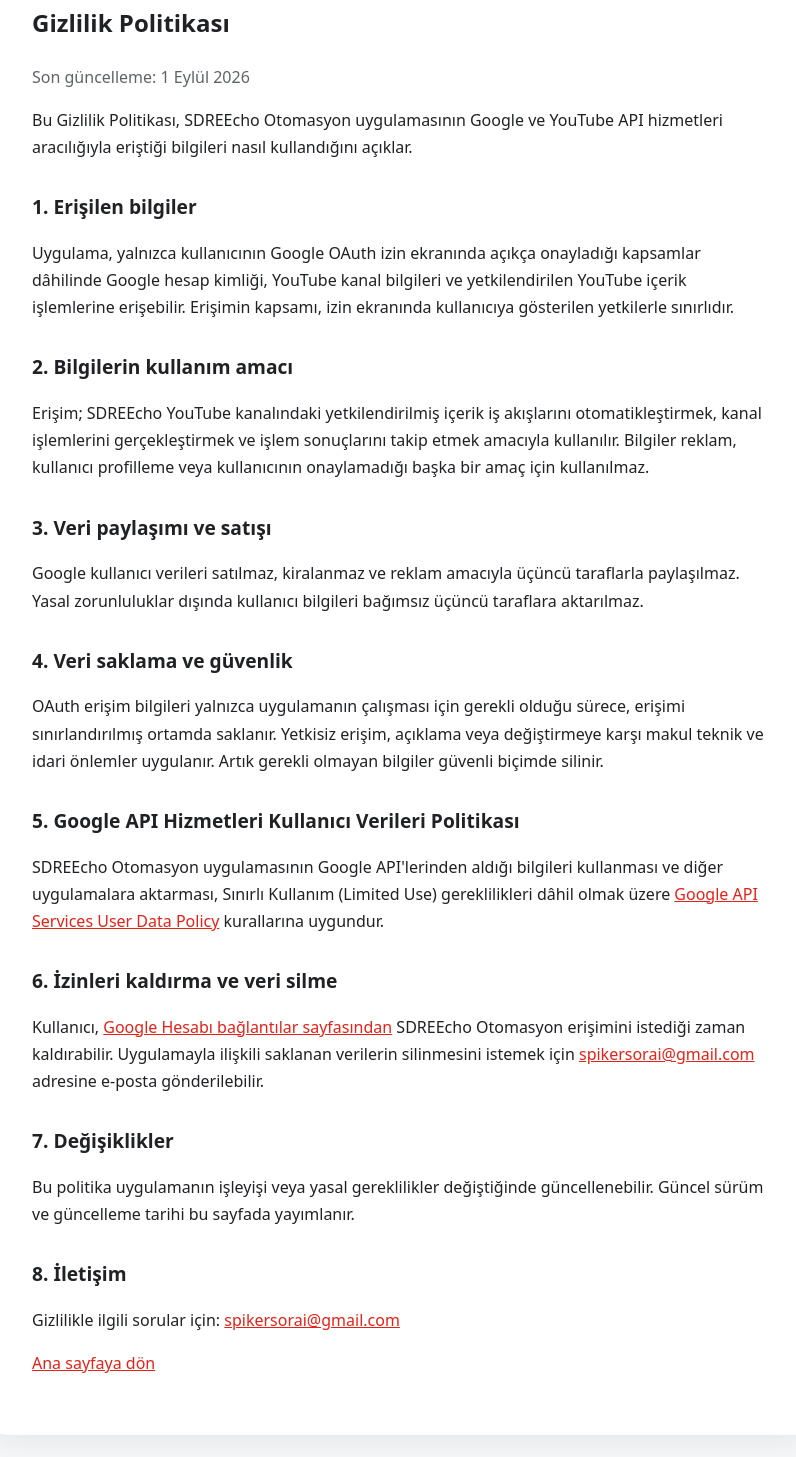
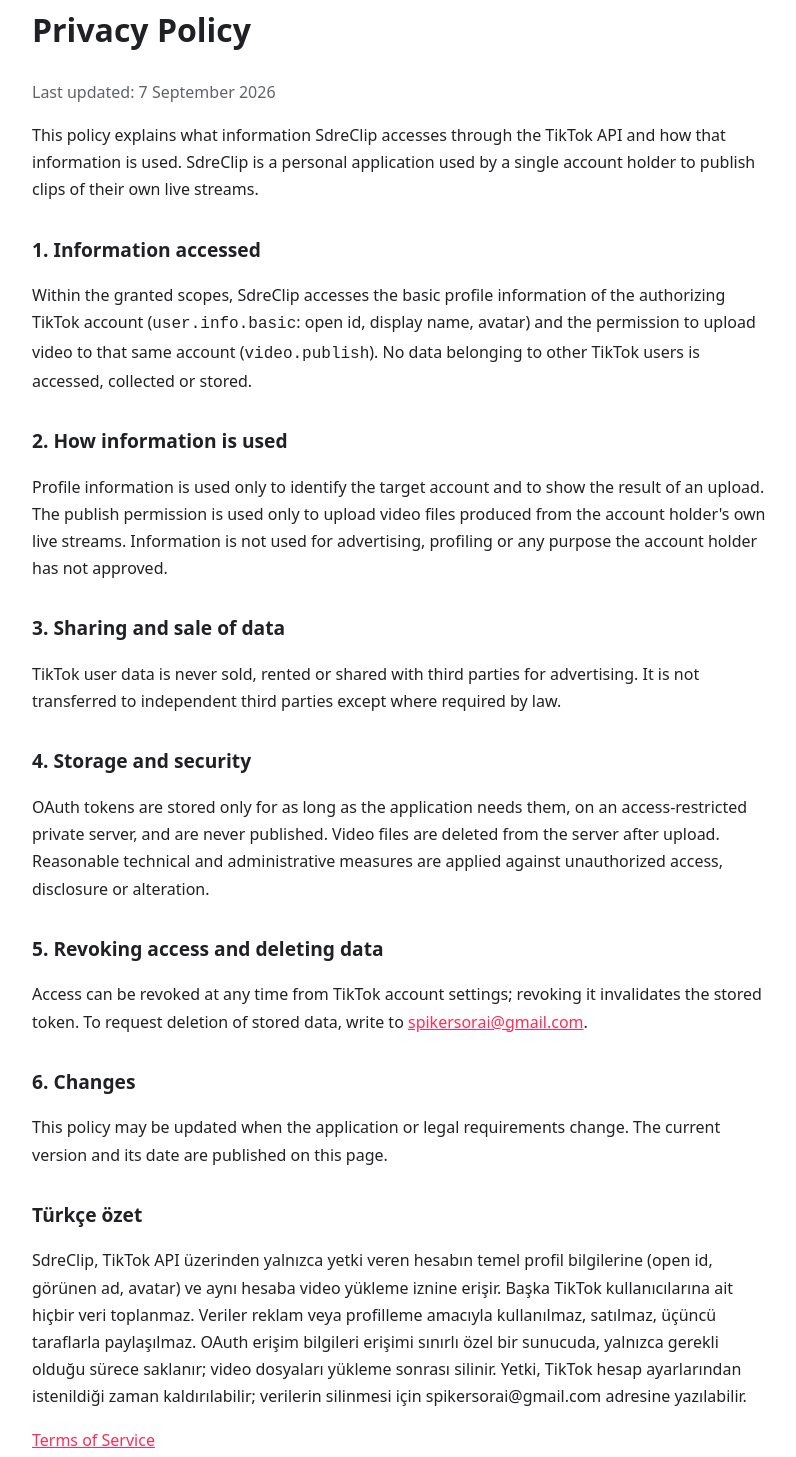
Before and after one commit to spikersorai-code/sdreecho-oauth, a plain HTML site: page privacy.html in a window 1280 px wide. Shown: the part 87-1544 px from the top of the page, without its empty margins (240-1036 px from the left). Drawn offline with Linux system fonts and the light colour scheme.

Commit message:
Add files via upload

```diff
--- a/privacy.html
+++ b/privacy.html
@@ -1,47 +1,66 @@
 <!doctype html>
-<html lang="tr">
-<head>
+<html lang="en">
 <meta charset="utf-8">
 <meta name="viewport" content="width=device-width,initial-scale=1">
-  <title>Gizlilik Politikası | SDREEcho Otomasyon</title>
+<title>Privacy Policy | SdreClip</title>
 <style>
-    :root{color-scheme:light dark;--accent:#e62117;--card:#fff;--text:#202124;--muted:#5f6368;--bg:#f6f7f9}
+:root{color-scheme:light dark;--accent:#fe2c55;--card:#fff;--text:#202124;--muted:#5f6368;--bg:#f6f7f9}
 @media(prefers-color-scheme:dark){:root{--card:#171717;--text:#f1f3f4;--muted:#bdc1c6;--bg:#0f0f0f}}
 *{box-sizing:border-box}body{margin:0;font:16px/1.7 system-ui,-apple-system,Segoe UI,Roboto,sans-serif;background:var(--bg);color:var(--text)}
 main{max-width:860px;margin:48px auto;padding:0 20px}.card{background:var(--card);border-radius:18px;padding:42px;box-shadow:0 8px 28px #0001}
 h1{margin-top:0}h2{margin-top:30px;font-size:1.2rem}a{color:var(--accent)}.muted{color:var(--muted)}
 </style>
-</head>
-<body>
-  <main><article class="card">
-    <h1>Gizlilik Politikası</h1>
-    <p class="muted">Son güncelleme: 1 Eylül 2026</p>
-    <p>Bu Gizlilik Politikası, SDREEcho Otomasyon uygulamasının Google ve YouTube API hizmetleri aracılığıyla eriştiği bilgileri nasıl kullandığını açıklar.</p>
+<main><div class="card">
+<h1>Privacy Policy</h1>
+<p class="muted">Last updated: 7 September 2026</p>
 
-    <h2>1. Erişilen bilgiler</h2>
-    <p>Uygulama, yalnızca kullanıcının Google OAuth izin ekranında açıkça onayladığı kapsamlar dâhilinde Google hesap kimliği, YouTube kanal bilgileri ve yetkilendirilen YouTube içerik işlemlerine erişebilir. Erişimin kapsamı, izin ekranında kullanıcıya gösterilen yetkilerle sınırlıdır.</p>
+<p>This policy explains what information SdreClip accesses through the TikTok
+API and how that information is used. SdreClip is a personal application used
+by a single account holder to publish clips of their own live streams.</p>
 
-    <h2>2. Bilgilerin kullanım amacı</h2>
-    <p>Erişim; SDREEcho YouTube kanalındaki yetkilendirilmiş içerik iş akışlarını otomatikleştirmek, kanal işlemlerini gerçekleştirmek ve işlem sonuçlarını takip etmek amacıyla kullanılır. Bilgiler reklam, kullanıcı profilleme veya kullanıcının onaylamadığı başka bir amaç için kullanılmaz.</p>
+<h2>1. Information accessed</h2>
+<p>Within the granted scopes, SdreClip accesses the basic profile information
+of the authorizing TikTok account (<code>user.info.basic</code>: open id,
+display name, avatar) and the permission to upload video to that same account
+(<code>video.publish</code>). No data belonging to other TikTok users is
+accessed, collected or stored.</p>
 
-    <h2>3. Veri paylaşımı ve satışı</h2>
-    <p>Google kullanıcı verileri satılmaz, kiralanmaz ve reklam amacıyla üçüncü taraflarla paylaşılmaz. Yasal zorunluluklar dışında kullanıcı bilgileri bağımsız üçüncü taraflara aktarılmaz.</p>
+<h2>2. How information is used</h2>
+<p>Profile information is used only to identify the target account and to show
+the result of an upload. The publish permission is used only to upload video
+files produced from the account holder's own live streams. Information is not
+used for advertising, profiling or any purpose the account holder has not
+approved.</p>
 
-    <h2>4. Veri saklama ve güvenlik</h2>
-    <p>OAuth erişim bilgileri yalnızca uygulamanın çalışması için gerekli olduğu sürece, erişimi sınırlandırılmış ortamda saklanır. Yetkisiz erişim, açıklama veya değiştirmeye karşı makul teknik ve idari önlemler uygulanır. Artık gerekli olmayan bilgiler güvenli biçimde silinir.</p>
+<h2>3. Sharing and sale of data</h2>
+<p>TikTok user data is never sold, rented or shared with third parties for
+advertising. It is not transferred to independent third parties except where
+required by law.</p>
 
-    <h2>5. Google API Hizmetleri Kullanıcı Verileri Politikası</h2>
-    <p>SDREEcho Otomasyon uygulamasının Google API'lerinden aldığı bilgileri kullanması ve diğer uygulamalara aktarması, Sınırlı Kullanım (Limited Use) gereklilikleri dâhil olmak üzere <a href="https://developers.google.com/terms/api-services-user-data-policy">Google API Services User Data Policy</a> kurallarına uygundur.</p>
+<h2>4. Storage and security</h2>
+<p>OAuth tokens are stored only for as long as the application needs them, on
+an access-restricted private server, and are never published. Video files are
+deleted from the server after upload. Reasonable technical and administrative
+measures are applied against unauthorized access, disclosure or alteration.</p>
 
-    <h2>6. İzinleri kaldırma ve veri silme</h2>
-    <p>Kullanıcı, <a href="https://myaccount.google.com/connections">Google Hesabı bağlantılar sayfasından</a> SDREEcho Otomasyon erişimini istediği zaman kaldırabilir. Uygulamayla ilişkili saklanan verilerin silinmesini istemek için <a href="mailto:spikersorai@gmail.com">spikersorai@gmail.com</a> adresine e-posta gönderilebilir.</p>
+<h2>5. Revoking access and deleting data</h2>
+<p>Access can be revoked at any time from TikTok account settings; revoking it
+invalidates the stored token. To request deletion of stored data, write to
+<a href="mailto:spikersorai@gmail.com">spikersorai@gmail.com</a>.</p>
 
-    <h2>7. Değişiklikler</h2>
-    <p>Bu politika uygulamanın işleyişi veya yasal gereklilikler değiştiğinde güncellenebilir. Güncel sürüm ve güncelleme tarihi bu sayfada yayımlanır.</p>
+<h2>6. Changes</h2>
+<p>This policy may be updated when the application or legal requirements
+change. The current version and its date are published on this page.</p>
 
-    <h2>8. İletişim</h2>
-    <p>Gizlilikle ilgili sorular için: <a href="mailto:spikersorai@gmail.com">spikersorai@gmail.com</a></p>
-    <p><a href="index.html">Ana sayfaya dön</a></p>
-  </article></main>
-</body>
-</html>
+<h2>Türkçe özet</h2>
+<p>SdreClip, TikTok API üzerinden yalnızca yetki veren hesabın temel profil
+bilgilerine (open id, görünen ad, avatar) ve aynı hesaba video yükleme iznine
+erişir. Başka TikTok kullanıcılarına ait hiçbir veri toplanmaz. Veriler
+reklam veya profilleme amacıyla kullanılmaz, satılmaz, üçüncü taraflarla
+paylaşılmaz. OAuth erişim bilgileri erişimi sınırlı özel bir sunucuda,
+yalnızca gerekli olduğu sürece saklanır; video dosyaları yükleme sonrası
+silinir. Yetki, TikTok hesap ayarlarından istenildiği zaman kaldırılabilir;
+verilerin silinmesi için spikersorai@gmail.com adresine yazılabilir.</p>
+
+<p class="muted"><a href="terms.html">Terms of Service</a></p>
+</div></main>
```
Also changed, not shown: terms.html (+37 -23 lines). Lines whose indentation alone changed are shown as unchanged.
